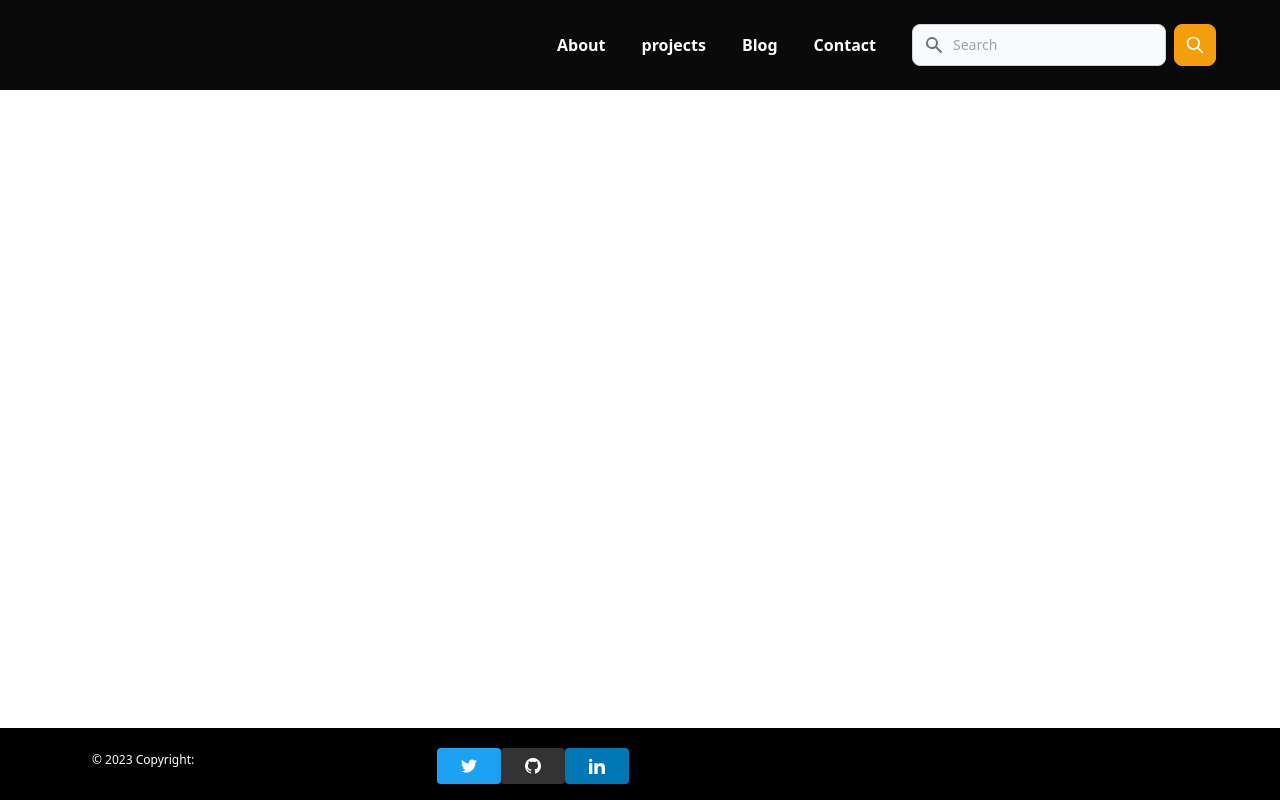
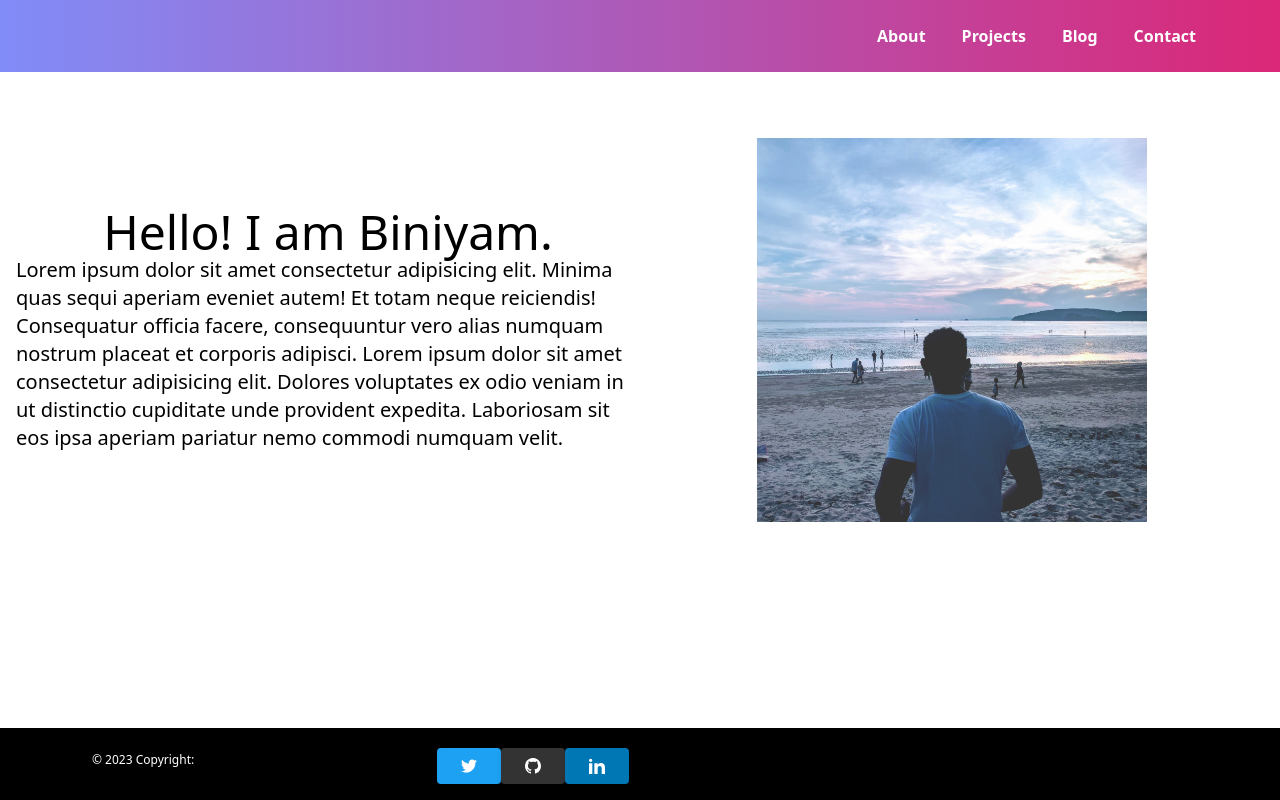
Before and after one commit to besod/Portfolio, a Django app: page / in a window 1280 px wide. Run offline with Django 4.2, Linux system fonts and the light colour scheme; some libraries are stand-ins or nearby versions.

Commit message:
More additions

```diff
--- /dev/null
+++ b/personal/core/static/css/style.css
@@ -0,0 +1,31 @@
+.navbar {
+  z-index: 100;
+}
+/* Styles for the About section */
+.image-opacity {
+  opacity: 0.8;
+}
+
+.container {
+  margin-top: 90px;
+}
+
+/* Styles for the Projects section */
+.custom-project-section {
+  margin-top: 100px;
+  background-color: #f5f5f5;
+  padding: 20px;
+  border: 1px solid #ddd;
+}
+
+/* Styles for the Blog section */
+.custom-blog-section {
+  background-color: #e0e0e0;
+  padding: 30px;
+}
+
+/* Styles for the Contact section */
+.custom-contact-section {
+  background-color: #d0d0d0;
+  padding: 40px;
+}
--- a/personal/core/templates/common/base.html
+++ b/personal/core/templates/common/base.html
@@ -23,9 +23,9 @@
   <body class="flex flex-col min-h-screen">
     <header
       id="home"
-      class="flex bg-neutral-950 py-6 px-16 fixed top-0 left-0 right-0 z-40"
+      class="flex bg-gradient-to-r from-indigo-400 to-pink-600 py-6 px-16 fixed top-0 left-0 right-0 z-40"
     >
-      <nav class="flex items-center w-full">
+      <nav class="navbar flex items-center w-full">
         <div class="flex-grow lg:flex lg:items-center lg:w-auto">
           <ul
             class="w-full justify-end flex-grow lg:flex lg:items-center lg:w-auto ml-auto"
@@ -39,22 +39,23 @@
             </li>
             <li>
               <a
-                href=""
+                href="{% url 'projects' %}"
                 class="px-4 py-2 mr-1 text-white font-bold hover:bg-amber-600 rounded-full"
-                >projects
+              >
+                Projects
               </a>
             </li>
 
             <li>
               <a
-                href=""
+                href="{% url 'blog' %}"
                 class="px-4 py-2 mr-1 text-white font-bold hover:bg-amber-600 rounded-full"
                 >Blog</a
               >
             </li>
             <li>
               <a
-                href=""
+                href="{% url 'contact' %}"
                 class="px-4 py-2 mr-1 text-white font-bold hover:bg-amber-600 rounded-full"
                 >Contact</a
               >
@@ -63,7 +64,7 @@
         </div>
 
         <!-- search form  -->
-        <form class="flex items-center ml-4 pl-0" action="" method="get">
+        <!-- <form class="flex items-center ml-4 pl-0" action="" method="get">
           <label for="simple-search" class="sr-only">Search</label>
           <div class="relative w-full">
             <div
@@ -112,9 +113,10 @@
             </svg>
             <span class="sr-only">Search</span>
           </button>
-        </form>
+        </form> -->
       </nav>
     </header>
+
     <div class="flex-grow container mx-auto">
       {% block content %} {% endblock %}
     </div>
--- a/personal/core/templates/index.html
+++ b/personal/core/templates/index.html
@@ -1,6 +1,30 @@
-{% extends "common/base.html" %} {% block content %}
-<!-- Add content for the index page -->
-<h1>Welcome to My Website</h1>
-<p>This is the landing page content.</p>
-<!-- Add more content-->
+{% extends "common/base.html" %} {% load static %} {% block content %}
+
+<div class="container mx-auto mt-8 p-4 flex flex-col md:flex-row">
+  <!-- content on the left -->
+  <div class="md:w-1/2 flex flex-col justify-center items-center">
+    <h1 class="text-2xl sm:text-3xl md:text-4xl lg:text-5xl">
+      Hello! I am Biniyam.
+    </h1>
+    <p class="text-sm sm:text-base md:text-lg lg:text-xl">
+      Lorem ipsum dolor sit amet consectetur adipisicing elit. Minima quas sequi
+      aperiam eveniet autem! Et totam neque reiciendis! Consequatur officia
+      facere, consequuntur vero alias numquam nostrum placeat et corporis
+      adipisci. Lorem ipsum dolor sit amet consectetur adipisicing elit. Dolores
+      voluptates ex odio veniam in ut distinctio cupiditate unde provident
+      expedita. Laboriosam sit eos ipsa aperiam pariatur nemo commodi numquam
+      velit.
+    </p>
+  </div>
+
+  <!-- content on the right -->
+  <div class="md:w-1/2 flex flex-col justify-center items-center">
+    <img
+      class="image-opacity max-w-full max-h-96 w-auto h-auto"
+      src="{% static 'images/sunset.jpg' %}"
+      alt="sunset"
+    />
+  </div>
+</div>
+
 {% endblock %}
```
Also changed, not shown: personal/core/templates/blog.html (+15 -0 lines), personal/core/templates/contact.html (+15 -0 lines), personal/core/templates/projects.html (+15 -0 lines).
